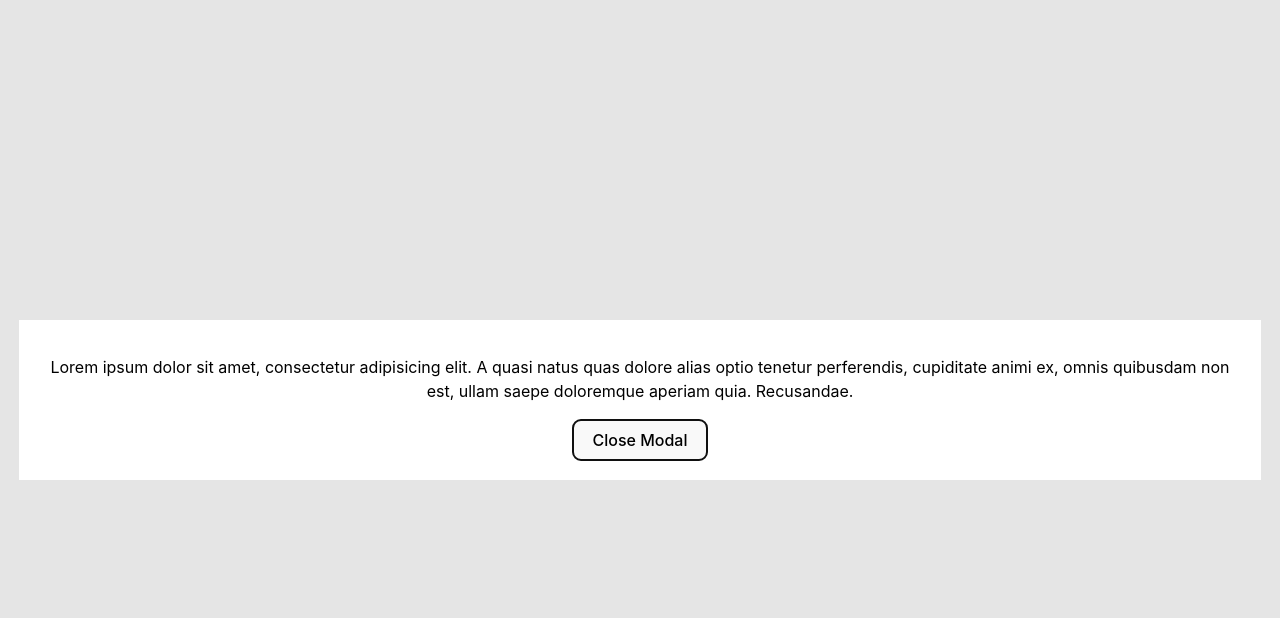
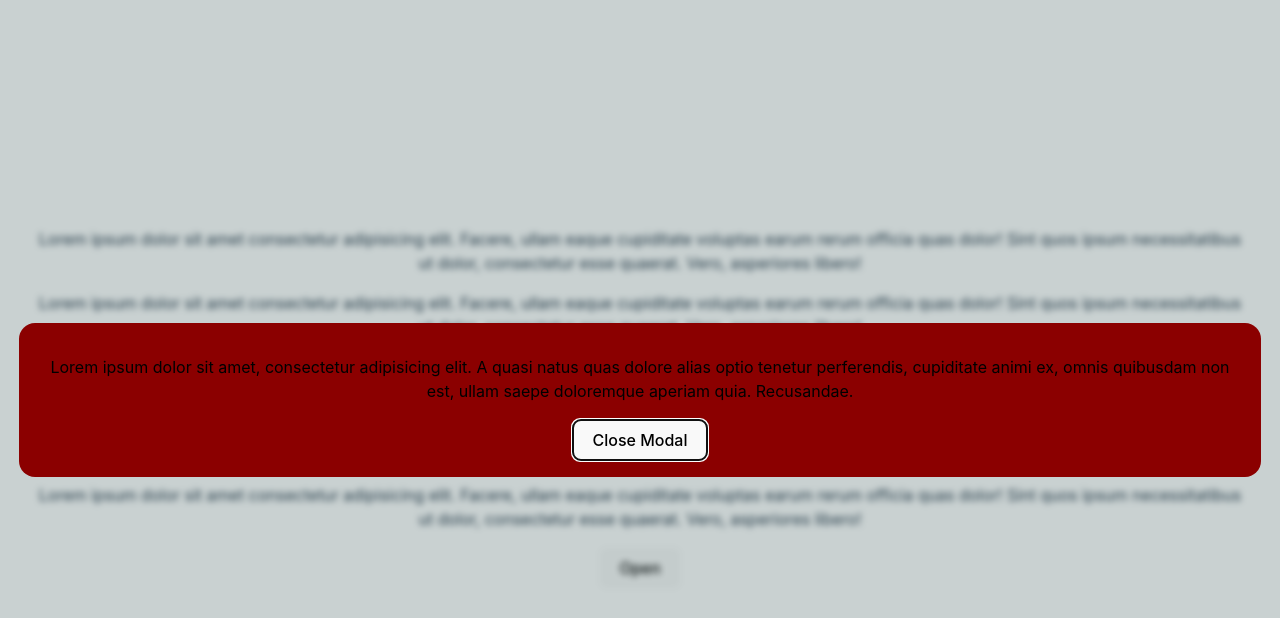
Before and after one commit to Dchole/react-html-dialog, a React (Vite) app: page / in a window 1280 px wide. Both pictures are taken after a click on the button "Open". Shown: the top 618 px of the page. Built offline with nearby package versions, Linux system fonts and the light colour scheme.

Commit message:
feat: add refs and styles

```diff
--- /dev/null
+++ b/lib/Dialog/DialogContent.tsx
@@ -0,0 +1,18 @@
+import { forwardRef } from "react";
+
+interface IProps {
+  className?: string;
+  children?: React.ReactNode;
+}
+
+const DialogContent = forwardRef<HTMLDivElement, IProps>(
+  ({ className, children }, ref) => {
+    return (
+      <div ref={ref} className={className}>
+        {children}
+      </div>
+    );
+  }
+);
+
+export default DialogContent;
--- a/lib/Dialog/index.tsx
+++ b/lib/Dialog/index.tsx
@@ -1,38 +1,76 @@
-import React, { useCallback, useEffect, useRef } from "react";
+import React, {
+  forwardRef,
+  useCallback,
+  useEffect,
+  useMemo,
+  useRef
+} from "react";
 import { useClickAwayListener } from "../hooks/useClickAwayListener";
-import classes from "./index.module.css";
+import classes from "./styles.module.css";
+import DialogContent from "./DialogContent";
+import { cn } from "../utils";
 
 interface IProps {
   open: boolean;
   handleClose: () => void;
+  className?: string;
+  contentClassName?: string;
   children?: React.ReactNode;
   closeOnClickAway?: boolean;
+  contentRef?: React.RefObject<HTMLDivElement>;
 }
 
-const Dialog = ({ open, handleClose, children, closeOnClickAway }: IProps) => {
+const Dialog = forwardRef<HTMLDialogElement, IProps>(
+  (
+    {
+      open,
+      handleClose,
+      className,
+      children,
+      contentClassName,
+      closeOnClickAway,
+      contentRef
+    },
+    ref
+  ) => {
     const dialogRef = useRef<HTMLDialogElement>(null);
+    const mergedRef = useMemo(
+      () =>
+        ref ? (ref as React.MutableRefObject<HTMLDialogElement>) : dialogRef,
+      [ref]
+    );
 
     const closeModal = useCallback(() => {
-    dialogRef.current?.close();
+      mergedRef.current?.close();
       handleClose();
-  }, [handleClose]);
+    }, [handleClose, mergedRef]);
 
     useClickAwayListener(
-    dialogRef.current,
+      mergedRef.current,
       Boolean(closeOnClickAway && open),
       closeModal
     );
 
     useEffect(() => {
-    if (open) dialogRef.current?.showModal();
+      if (open) mergedRef.current?.showModal();
       else closeModal();
-  }, [open, closeModal]);
+    }, [open, closeModal, mergedRef]);
 
     return (
-    <dialog ref={dialogRef} onClose={closeModal} className={classes.dialog}>
-      <div className={classes.dialog_content}>{children}</div>
+      <dialog
+        ref={mergedRef}
+        onClose={closeModal}
+        className={cn(className, classes.dialog)}
+      >
+        <DialogContent
+          ref={contentRef}
+          className={cn(contentClassName, classes.dialog_content)}
+        >
+          {children}
+        </DialogContent>
       </dialog>
     );
-};
+  }
+);
 
 export default Dialog;
--- /dev/null
+++ b/lib/utils.ts
@@ -0,0 +1,2 @@
+export const cn = (...classList: (string | undefined)[]) =>
+  classList.join(" ").trim();
--- a/src/App.tsx
+++ b/src/App.tsx
@@ -1,14 +1,57 @@
 import "./App.css";
 import Dialog from "../lib/Dialog/index";
 import { useDialogControls } from "../lib/hooks/useDialogControls";
+import { useRef } from "react";
+import classes from "./Dialog.module.css";
 
 function App() {
   const { open, openDialog, closeDialog } = useDialogControls();
 
+  const dialogRef = useRef<HTMLDialogElement>(null);
+  const contentRef = useRef<HTMLDivElement>(null);
+
   return (
     <main>
+      <p>
+        Lorem ipsum dolor sit amet consectetur adipisicing elit. Facere, ullam
+        eaque cupiditate voluptas earum rerum officia quas dolor! Sint quos
+        ipsum necessitatibus ut dolor, consectetur esse quaerat. Vero,
+        asperiores libero!
+      </p>
+      <p>
+        Lorem ipsum dolor sit amet consectetur adipisicing elit. Facere, ullam
+        eaque cupiditate voluptas earum rerum officia quas dolor! Sint quos
+        ipsum necessitatibus ut dolor, consectetur esse quaerat. Vero,
+        asperiores libero!
+      </p>
+      <p>
+        Lorem ipsum dolor sit amet consectetur adipisicing elit. Facere, ullam
+        eaque cupiditate voluptas earum rerum officia quas dolor! Sint quos
+        ipsum necessitatibus ut dolor, consectetur esse quaerat. Vero,
+        asperiores libero!
+      </p>
+      <p>
+        Lorem ipsum dolor sit amet consectetur adipisicing elit. Facere, ullam
+        eaque cupiditate voluptas earum rerum officia quas dolor! Sint quos
+        ipsum necessitatibus ut dolor, consectetur esse quaerat. Vero,
+        asperiores libero!
+      </p>
+      <p>
+        Lorem ipsum dolor sit amet consectetur adipisicing elit. Facere, ullam
+        eaque cupiditate voluptas earum rerum officia quas dolor! Sint quos
+        ipsum necessitatibus ut dolor, consectetur esse quaerat. Vero,
+        asperiores libero!
+      </p>
       <button onClick={openDialog}>Open</button>
-      <Dialog open={open} handleClose={closeDialog} closeOnClickAway>
+      <Dialog
+        open={open}
+        ref={dialogRef}
+        className={classes.root}
+        contentClassName={classes.content}
+        contentRef={contentRef}
+        handleClose={closeDialog}
+        closeOnClickAway
+      >
         <p>
           Lorem ipsum dolor sit amet, consectetur adipisicing elit. A quasi
           natus quas dolore alias optio tenetur perferendis, cupiditate animi
--- /dev/null
+++ b/src/Dialog.module.css
@@ -0,0 +1,13 @@
+.root::backdrop {
+  background-color: #2f4f4f42;
+  backdrop-filter: blur(3px);
+}
+
+.root {
+  border-radius: 1rem;
+  background-color: darkred;
+}
+
+.content {
+  border: none;
+}
```
Also changed, not shown: lib/Dialog/styles.module.css (renamed from lib/Dialog/index.module.css). Lines whose indentation alone changed are shown as unchanged.
